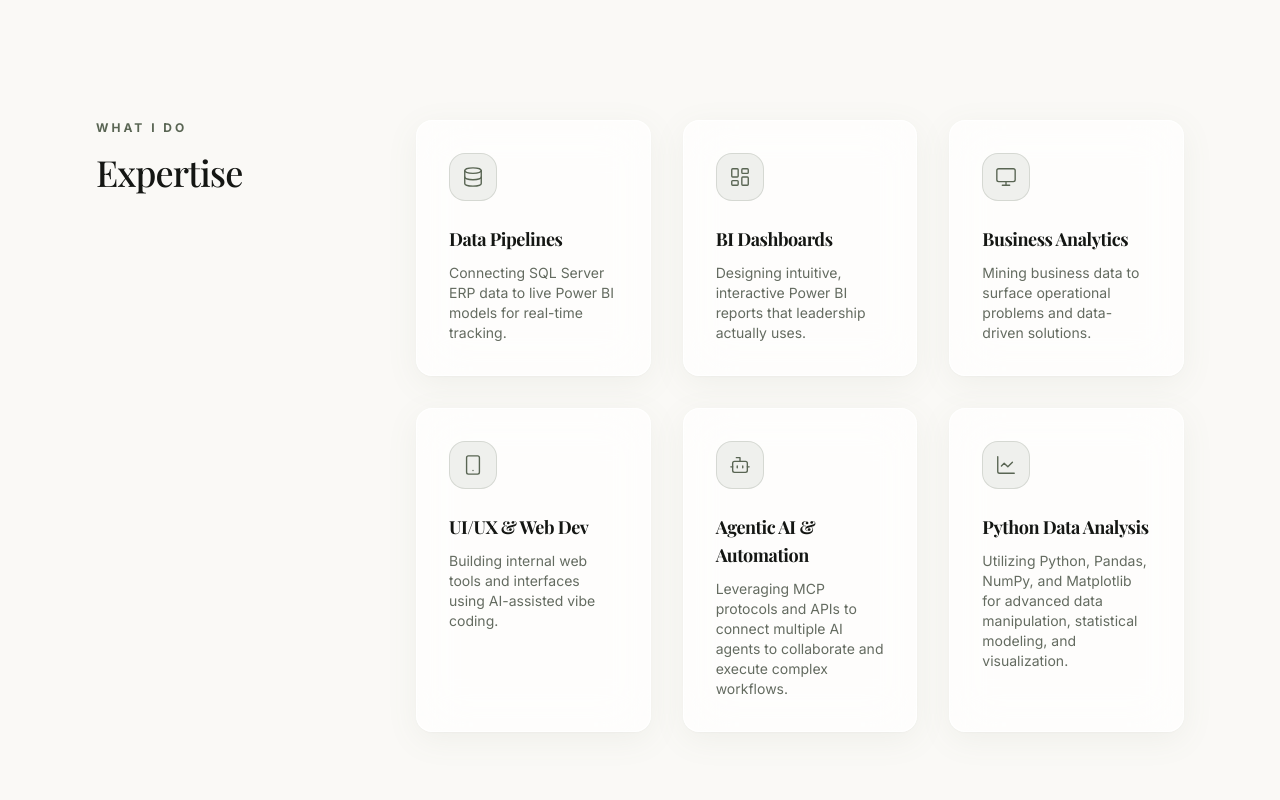
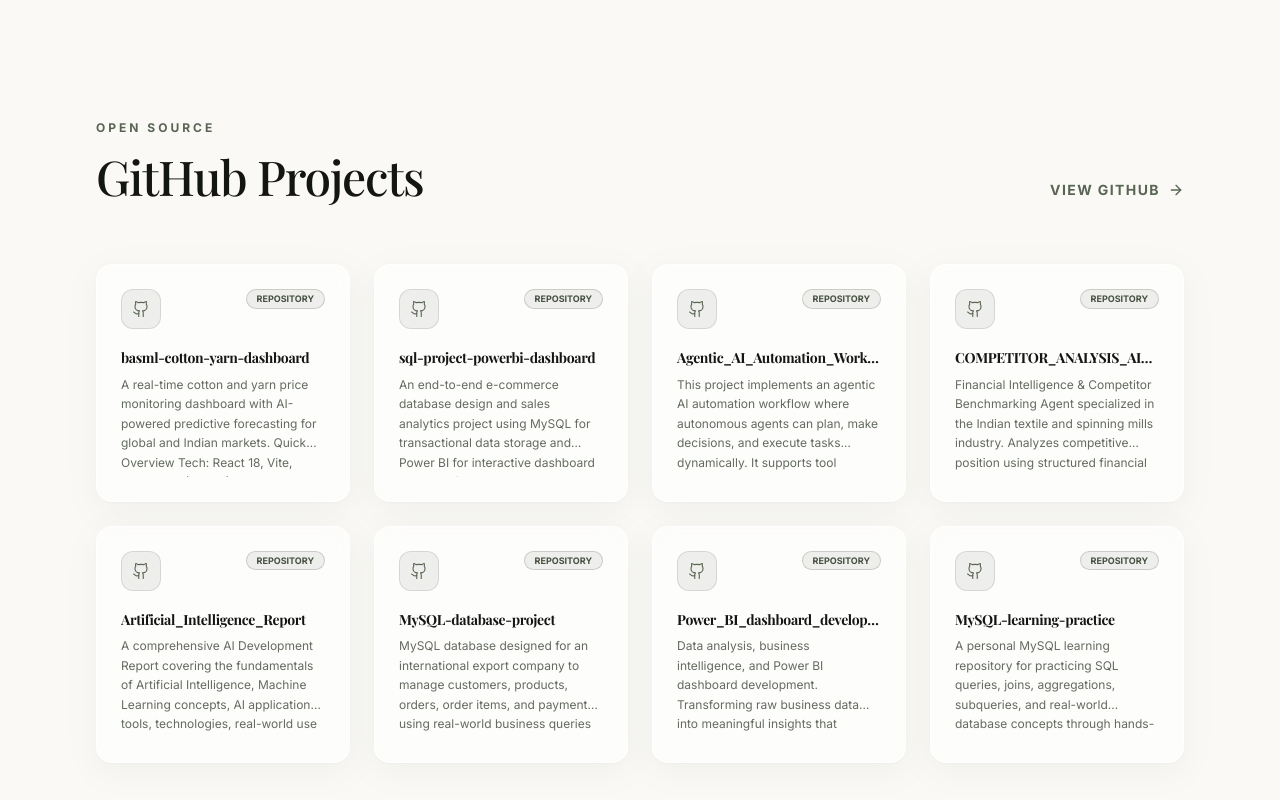
Before and after one commit to ramanan081-hub/ramanan-portfolio, a React (Vite) app: page / in a window 1280 px wide. Shown: the part 2580-3380 px from the top of the page. Built offline with nearby package versions, Linux system fonts and the light colour scheme; a web font is replaced by a local one.

Commit message:
feat: add dedicated GitHub Projects section listing all repositories

```diff
--- a/src/App.jsx
+++ b/src/App.jsx
@@ -3,7 +3,7 @@
 import {
   Menu, X, Mail, Phone, MapPin, Hexagon, ArrowRight,
   Monitor, Smartphone, LayoutDashboard, Database, Bot,
-  LineChart, Search, Globe, Mic, Sparkles
+  LineChart, Search, Globe, Mic, Sparkles, Github
 } from 'lucide-react';
 
 // ==========================================
@@ -292,6 +292,105 @@
             </div>
           </motion.div>
         ))}
+      </div>
+    </section>
+  );
+}
+
+// ==========================================
+// 4.5. GITHUB PROJECTS COMPONENT
+// ==========================================
+function GithubProjects() {
+  const repos = [
+    {
+      name: "basml-cotton-yarn-dashboard",
+      description: "A real-time cotton and yarn price monitoring dashboard with AI-powered predictive forecasting for global and Indian markets. Quick Overview Tech: React 18, Vite, JavaScript (98.2%). Purpose: Real-time price tracking, market analysis, AI forecast.",
+      url: "https://github.com/ramanan081-hub/basml-cotton-yarn-dashboard"
+    },
+    {
+      name: "sql-project-powerbi-dashboard",
+      description: "An end-to-end e-commerce database design and sales analytics project using MySQL for transactional data storage and Power BI for interactive dashboard reporting (analyzing sales, customers, and payment methods).",
+      url: "https://github.com/ramanan081-hub/sql-project-powerbi-dashboard"
+    },
+    {
+      name: "Agentic_AI_Automation_Workflow",
+      description: "This project implements an agentic AI automation workflow where autonomous agents can plan, make decisions, and execute tasks dynamically. It supports tool integration, multi-step reasoning, and adaptive workflows to automate complex real-world processes efficiently.",
+      url: "https://github.com/ramanan081-hub/Agentic_AI_Automation_Workflow"
+    },
+    {
+      name: "COMPETITOR_ANALYSIS_AI_AGENT",
+      description: "Financial Intelligence & Competitor Benchmarking Agent specialized in the Indian textile and spinning mills industry. Analyzes competitive position using structured financial data.",
+      url: "https://github.com/ramanan081-hub/COMPETITOR_ANALYSIS_AI_AGENT"
+    },
+    {
+      name: "Artificial_Intelligence_Report",
+      description: "A comprehensive AI Development Report covering the fundamentals of Artificial Intelligence, Machine Learning concepts, AI applications, tools, technologies, real-world use cases, advantages, challenges, and future scope.",
+      url: "https://github.com/ramanan081-hub/Artificial_Intelligence_Report."
+    },
+    {
+      name: "MySQL-database-project",
+      description: "MySQL database designed for an international export company to manage customers, products, orders, order items, and payments, using real-world business queries and SQL functions.",
+      url: "https://github.com/ramanan081-hub/MySQL-database-project"
+    },
+    {
+      name: "Power_BI_dashboard_development",
+      description: "Data analysis, business intelligence, and Power BI dashboard development. Transforming raw business data into meaningful insights that support strategic decision-making and operational improvement.",
+      url: "https://github.com/ramanan081-hub/Power_BI_dashboard_development-"
+    },
+    {
+      name: "MySQL-learning-practice",
+      description: "A personal MySQL learning repository for practicing SQL queries, joins, aggregations, subqueries, and real-world database concepts through hands-on examples.",
+      url: "https://github.com/ramanan081-hub/MySQL-learning-practice"
+    }
+  ];
+
+  return (
+    <section id="github" className="section-container border-t border-cream-300/70 pb-10 sm:pb-16">
+      <div className="flex justify-between items-end mb-10 sm:mb-16">
+        <div>
+          <span className="section-label">Open Source</span>
+          <h2 className="text-3xl sm:text-4xl md:text-5xl font-serif text-ink-900">GitHub Projects</h2>
+        </div>
+        <a href="https://github.com/ramanan081-hub" target="_blank" rel="noopener noreferrer" className="hidden sm:inline-flex items-center gap-2 text-sm font-bold text-sage-600 hover:text-ink-900 transition-colors uppercase tracking-widest">
+          View GitHub <ArrowRight size={16} />
+        </a>
+      </div>
+
+      <div className="grid grid-cols-1 md:grid-cols-2 lg:grid-cols-3 xl:grid-cols-4 gap-6">
+        {repos.map((repo, i) => (
+          <motion.div
+            key={i}
+            className="group block h-full"
+            initial={{ opacity: 0, y: 20 }}
+            whileInView={{ opacity: 1, y: 0 }}
+            viewport={{ once: true }}
+            transition={{ delay: (i % 4) * 0.08 }}
+          >
+            <a href={repo.url} target="_blank" rel="noopener noreferrer" className="p-6 bg-white/60 rounded-2xl flex flex-col mb-4 sm:mb-6 relative overflow-hidden transition-all duration-300 h-full backdrop-blur-md border border-white/90 shadow-glass group-hover:shadow-glass-hover group-hover:-translate-y-1 group-hover:bg-white/90 group-hover:border-sage-400/30">
+              <div className="flex justify-between items-start z-10 mb-5">
+                <div className="w-10 h-10 rounded-xl bg-sage-500/10 border border-sage-500/20 flex items-center justify-center text-sage-600 shrink-0">
+                  <Github size={18} strokeWidth={1.5} />
+                </div>
+                <span className="px-2.5 py-0.5 text-[9px] font-bold uppercase border rounded-full text-sage-700 border-sage-500/30 bg-sage-500/10 group-hover:bg-sage-500 group-hover:text-white transition-colors duration-300">
+                  Repository
+                </span>
+              </div>
+              <div className="flex flex-col flex-1">
+                <h3 className="text-sm font-bold text-ink-900 leading-tight mb-2 truncate" title={repo.name}>
+                  {repo.name}
+                </h3>
+                <p className="text-xs text-ink-500 line-clamp-4 leading-relaxed flex-1">
+                  {repo.description}
+                </p>
+              </div>
+            </a>
+          </motion.div>
+        ))}
+      </div>
+      <div className="mt-8 text-center sm:hidden">
+        <a href="https://github.com/ramanan081-hub" target="_blank" rel="noopener noreferrer" className="btn-outline w-full justify-center">
+          View All on GitHub &rarr;
+        </a>
       </div>
     </section>
   );
@@ -891,6 +990,7 @@
         <Hero />
         <About />
         <Projects />
+        <GithubProjects />
         <Services />
         <Experience />
         <Programmes />
```
